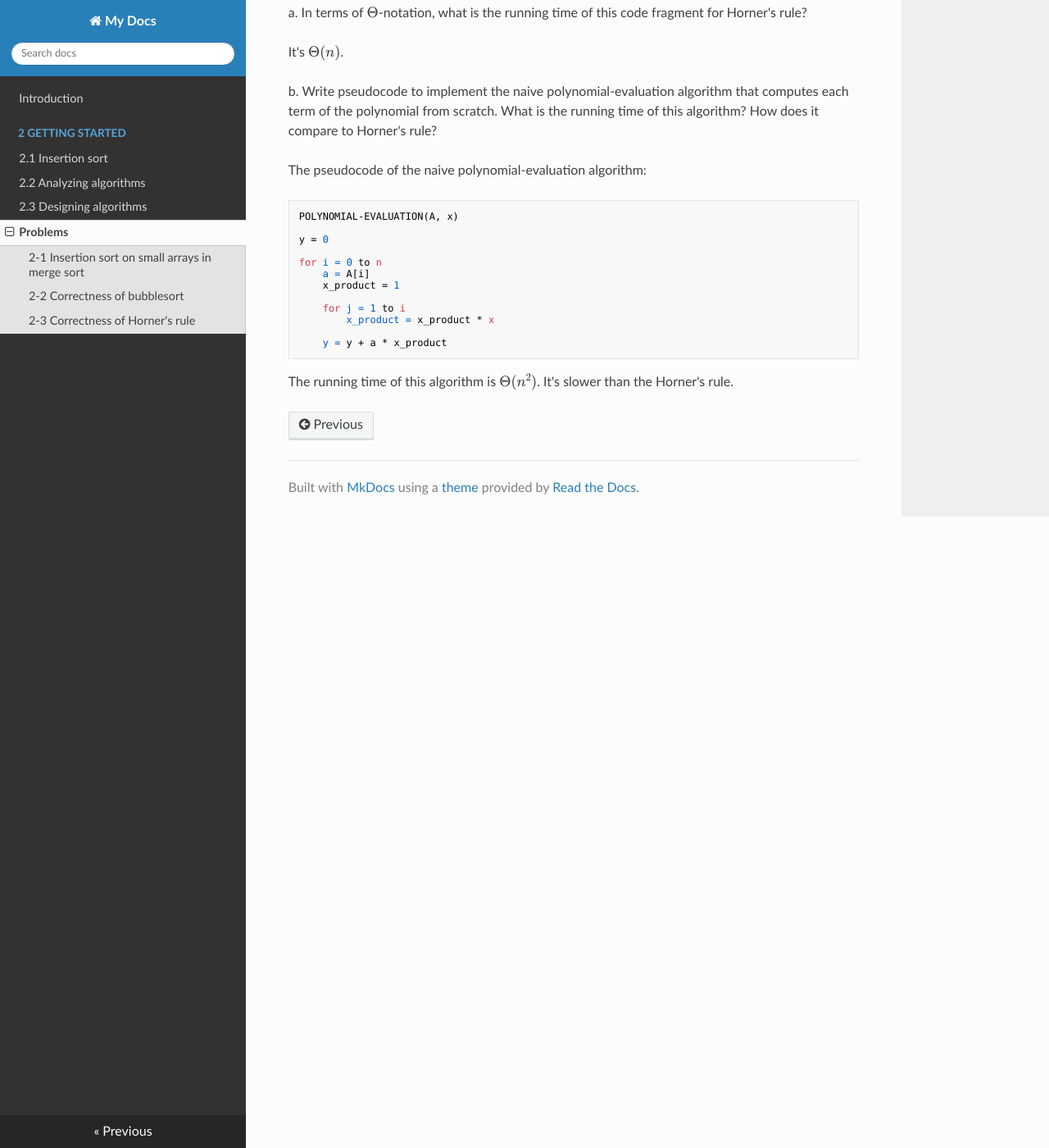
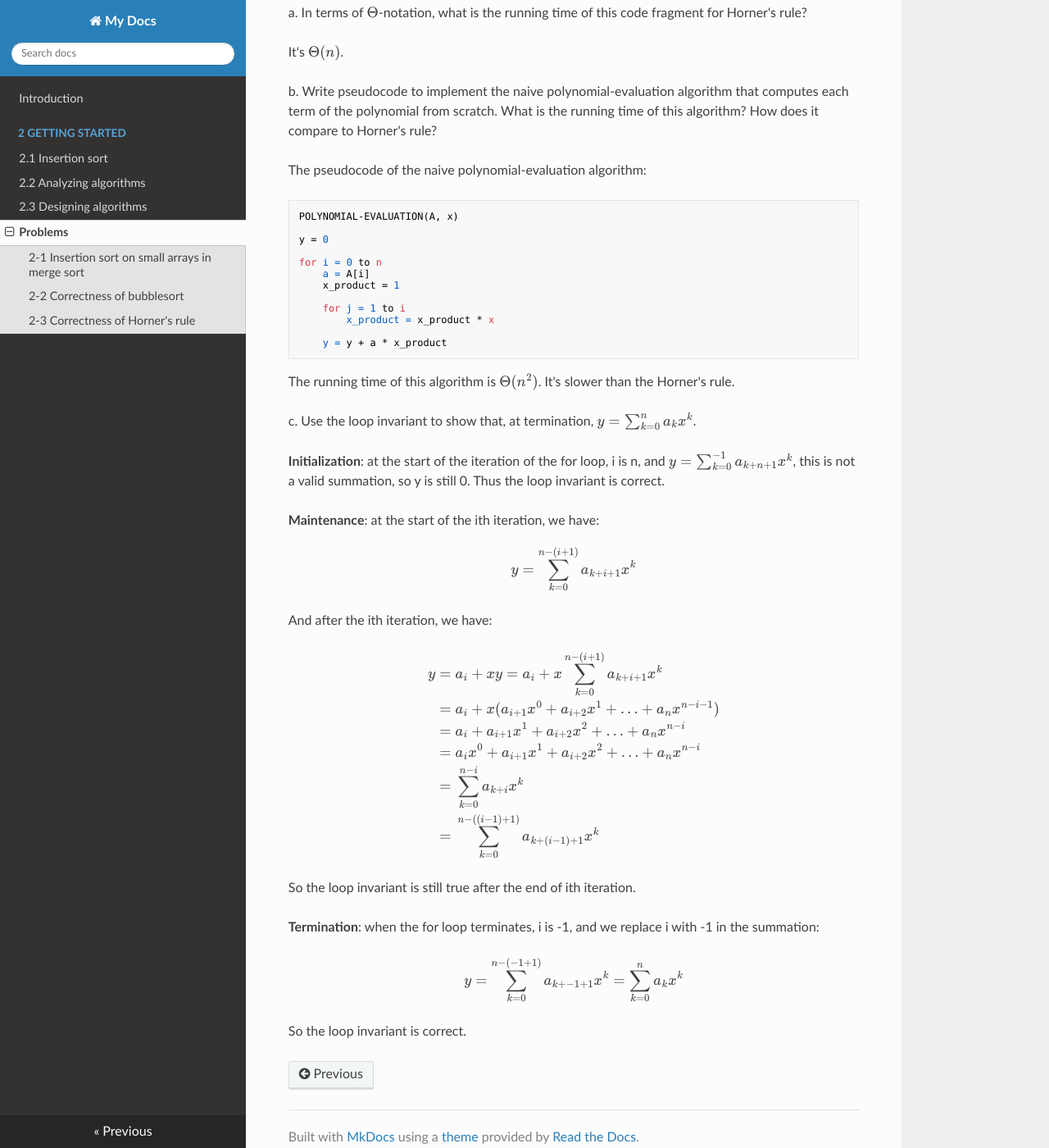
Before and after one commit to Frederick-S/Introduction-to-Algorithms-Notes, an MkDocs documentation site: the page built from docs/2-Getting-Started/Problems.md, in a window 1280 px wide and 1400 px high, scrolled down 2294 px. Shown: the whole window at 82% size. Built offline with MkDocs 1.6.1, drawn with Linux system fonts in a browser that asks for light colours; nearby versions of some CDN libraries; formulas are drawn with MathJax 3; old or Windows-style settings are respelled for this version of MkDocs.

Commit message:
Update exercise

````diff
--- a/docs/2-Getting-Started/Problems.md
+++ b/docs/2-Getting-Started/Problems.md
@@ -76,3 +76,31 @@ for i = 0 to n
 ```
 
 The running time of this algorithm is $\Theta(n^2)$. It's slower than the Horner's rule.
+
+c. Use the loop invariant to show that, at termination, $y = \sum_{k = 0}^{n} a_k{x^k}$.
+
+**Initialization**: at the start of the iteration of the for loop, i is n, and $y = \sum_{k = 0}^{-1} a_{k + n + 1}{x^k}$, this is not a valid summation, so y is still 0. Thus the loop invariant is correct.
+
+**Maintenance**: at the start of the ith iteration, we have:
+$$y = \sum_{k = 0}^{n - (i + 1)} a_{k + i + 1}{x^k}$$
+
+And after the ith iteration, we have:
+
+$$
+\begin{eqnarray}
+y &=& a_i + xy = a_i + x\sum_{k = 0}^{n - (i + 1)} a_{k + i + 1}{x^k} \\\\\\
+&=& a_i + x(a_{i + 1}x^0 + a_{i + 2}x^1 + \ldots + a_nx^{n - i - 1}) \\\\\\
+&=& a_i + a_{i + 1}x^1 + a_{i + 2}x^2 + \ldots + a_nx^{n - i} \\\\\\
+&=& a_ix^0 + a_{i + 1}x^1 + a_{i + 2}x^2 + \ldots + a_nx^{n - i} \\\\\\
+&=& \sum_{k = 0}^{n - i} a_{k + i}{x^k} \\\\\\
+&=& \sum_{k = 0}^{n - ((i - 1) + 1)} a_{k + (i - 1) + 1}{x^k}
+\end{eqnarray}
+$$
+
+So the loop invariant is still true after the end of ith iteration.
+
+**Termination**: when the for loop terminates, i is -1, and we replace i with -1 in the summation:
+
+$$y = \sum_{k = 0}^{n - (-1 + 1)} a_{k + -1 + 1}{x^k} = \sum_{k = 0}^{n} a_{k}{x^k}$$
+
+So the loop invariant is correct.
````
